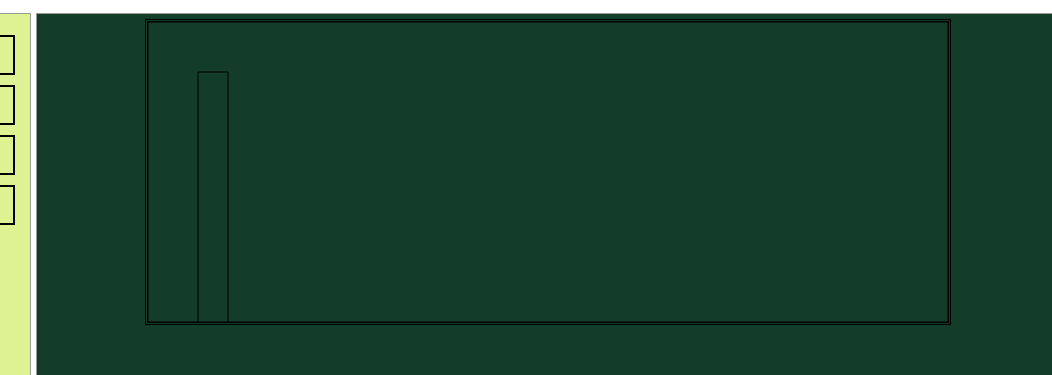
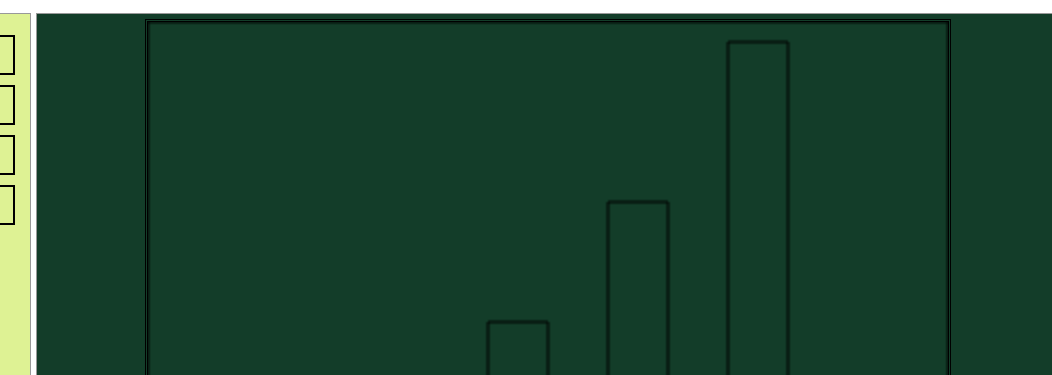
Before and after one commit to gt23669/WebFinal, a plain HTML site: page about us.html in a window 1280 px wide. Shown: the top 375 px of the page, 228-1280 px from the left. Drawn offline with Linux system fonts and the light colour scheme.

Commit message:
Finished the basic outline of the bar graph

```diff
--- a/about us.html
+++ b/about us.html
@@ -36,7 +36,7 @@
     </div>
     <div class="float-right-area">
       <div class="inner-right">
-        <canvas id="canvas" width="800" height="300"></canvas>
+        <canvas id="canvas" width="400" height="300"></canvas>
           <script src="./javaScript/script.js"></script>
       </div>
                 </div>
--- a/javaScript/script.js
+++ b/javaScript/script.js
@@ -3,13 +3,29 @@ var c = document.getElementById("canvas");
         ctx.beginPath();
         ctx.moveTo(0,0 );
         ctx.lineTo(0, 300);
-        ctx.lineTo(800, 300);
-        ctx.lineTo(800, 0);
+        ctx.lineTo(400, 300);
+        ctx.lineTo(400, 0);
         ctx.lineTo(0, 0);
         ctx.moveTo(50,300);
-        ctx.lineTo(50,50);
-        ctx.lineTo(80,50);
+        ctx.lineTo(50,200);
+        ctx.lineTo(80,200);
         ctx.lineTo(80,300);
+        ctx.moveTo(110,300);
+        ctx.lineTo(110,180);
+        ctx.lineTo(140,180);
+        ctx.lineTo(140,300);
+        ctx.moveTo(170,300);
+        ctx.lineTo(170,150);
+        ctx.lineTo(200,150);
+        ctx.lineTo(200,300);
+        ctx.moveTo(230,300);
+        ctx.lineTo(230,90);
+        ctx.lineTo(260,90);
+        ctx.lineTo(260,300);
+        ctx.moveTo(290,300);
+        ctx.lineTo(290,10);
+        ctx.lineTo(320,10);
+        ctx.lineTo(320,300);
                     // ctx.lineTo(600, 50);
                     // ctx.lineTo(700, 10);
                     // ctx.lineTo(800, 300);
```
